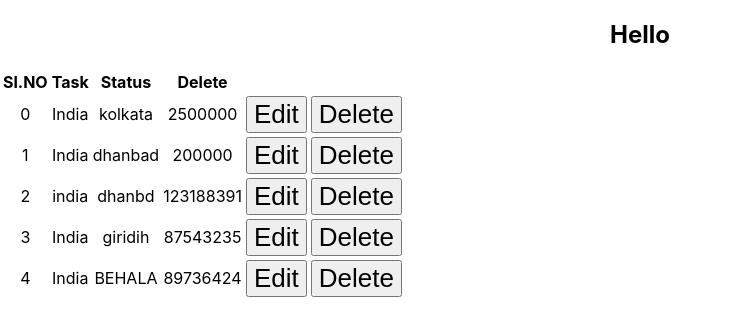
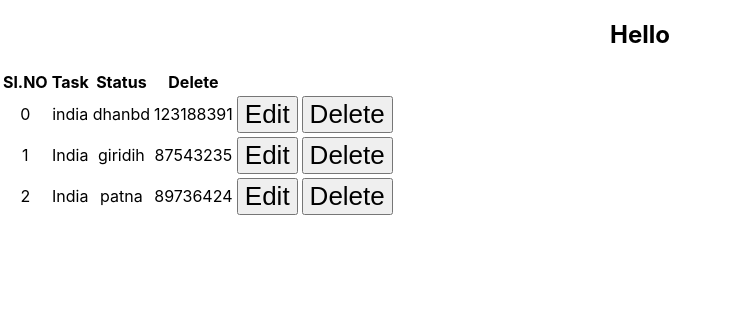
Before and after one commit to Abhishekkp42/city_country, a React (Vite) app: page / in a window 1280 px wide. Shown: the top 336 px of the page, without its empty margins (0-729 px from the left). Built offline with nearby package versions, Linux system fonts and the light colour scheme; data requests are answered from the project's data file.

Commit message:
delete added

```diff
--- a/db.json
+++ b/db.json
@@ -6,18 +6,6 @@
     }
   ],
   "cities": [
-    {
-      "country": "India",
-      "city": "kolkata",
-      "population": "2500000",
-      "id": 1
-    },
-    {
-      "country": "India",
-      "city": "dhanbad",
-      "population": "200000",
-      "id": 2
-    },
     {
       "country": "india",
       "city": "dhanbd",
@@ -32,9 +20,9 @@
     },
     {
       "country": "India",
-      "city": "BEHALA",
+      "city": "patna",
       "population": "89736424",
-      "id": 5
+      "id": 6
     }
   ]
 }
--- a/src/components/Home.jsx
+++ b/src/components/Home.jsx
@@ -21,6 +21,13 @@ const dispatch= useDispatch();
 
 		})
 
+	}
+
+	const handleDelete=(id) => {
+		console.log("Delete")
+		axios.delete(`http://localhost:5000/cities/${id}`).then(() => {
+			getData();
+		})
 	}
 
 	return <div>
```
